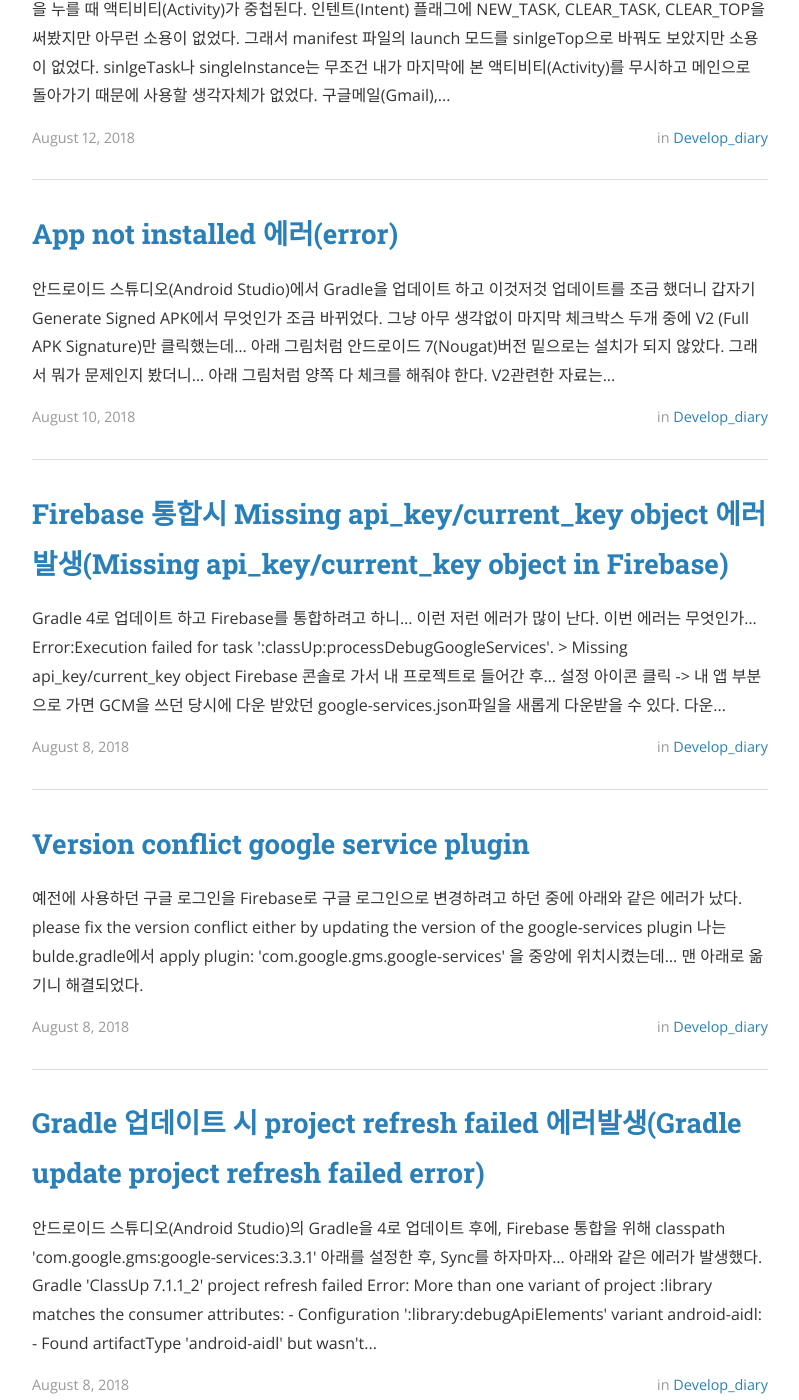
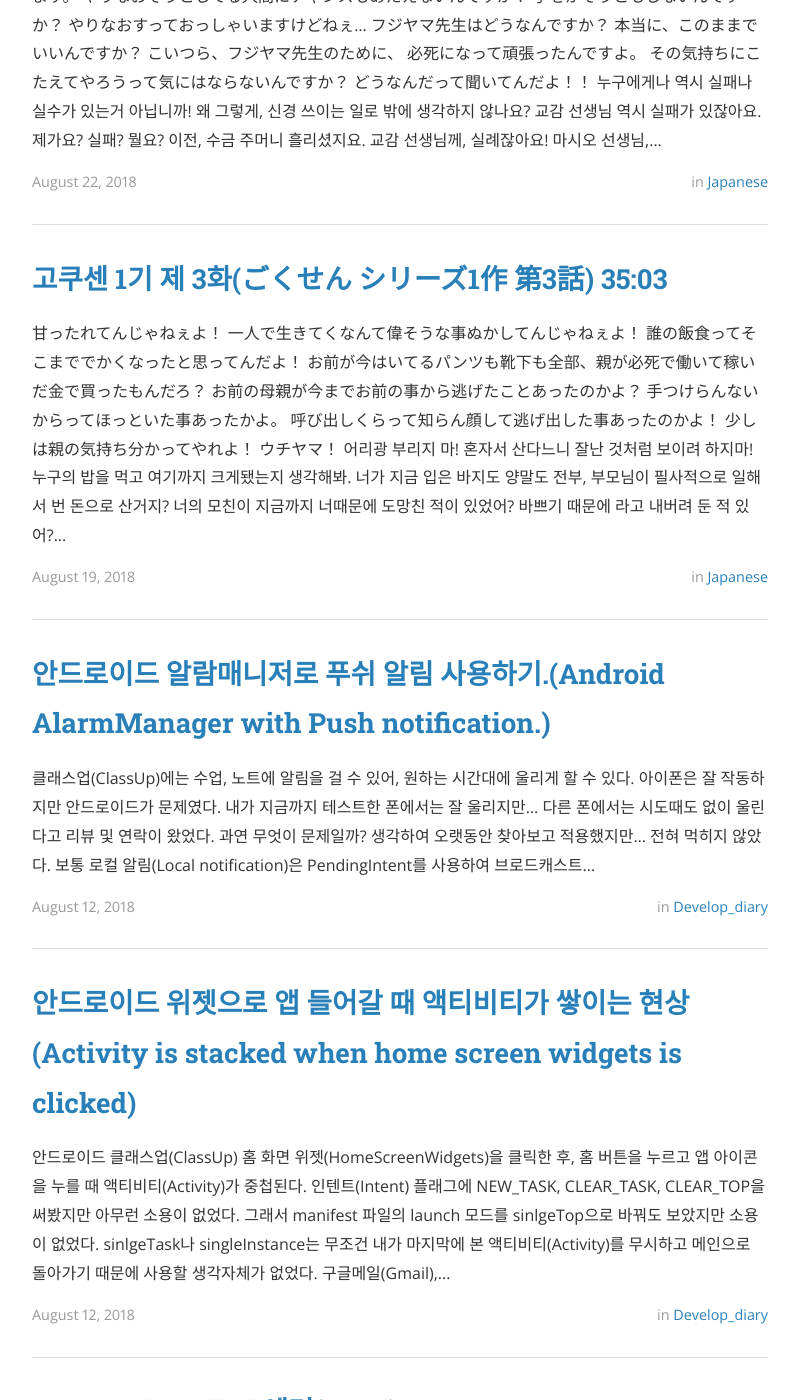
Before and after one commit to myksb1223/myksb1223.github.io, a Jekyll site: the page built from index.html, in a window 1280 px wide and 1400 px high, scrolled down 734 px. Shown: the whole window, without its empty margins (240-1039 px from the left). Built offline with Jekyll 4.4.1, drawn with Linux system fonts in a browser that asks for light colours; nearby versions of some CDN libraries; the list of posts is cut into pages by our own code; some of the changed text lies outside the part shown.

Commit message:
Add new post

```diff
--- /dev/null
+++ b/_posts/2018-08-19-Android-alarm-with-notification.md
@@ -0,0 +1,31 @@
+---
+layout: post
+title:  "안드로이드 알람매니저로 푸쉬 알림 사용하기.(Android AlarmManager with Push notification.)"
+date:   2018-08-12 03:43:00
+author: Seungbeom Kim
+categories: develop_diary
+tags: 클래스업 ClassUp 안드로이드 Android 알람매니저 AlarmManager 알림 Notification
+sitemap :
+  changefreq : daily
+  priority : 1.0
+---
+
+**클래스업(ClassUp)**에는 수업, 노트에 알림을 걸 수 있어, 원하는 시간대에 울리게 할 수 있다. 아이폰은 잘 작동하지만 안드로이드가 문제였다. 내가 지금까지 테스트한 폰에서는 잘 울리지만... 다른 폰에서는 시도때도 없이 울린다고 리뷰 및 연락이 왔었다.
+
+과연 무엇이 문제일까? 생각하여 오랫동안 찾아보고 적용했지만... 전혀 먹히지 않았다.
+
+보통 로컬 알림(Local notification)은 PendingIntent를 사용하여 브로드캐스트 및 서비스를 이용할 것이다. 나 역시 그렇게 해왔다. 그리고 한 번에 10개, 20개의 PendingIntent를 생성해서 알람매니저(AlarmManager)에 등록했다. 아마 문제는 여기에 있을 거라고 생각한다.
+
+결국 **구글캘린더** 소스를 분석했다. 보자마자 뜨헉... 했다. 도대체 어떻게 분석해야할까...? 막막했다. 어찌나 코드가 정교하게 쓰여있던지 정말 보기 힘들었다.
+
+대충 구조를 파악하면 아래와 같다.
+
+<img src="{{ site.baseurl }}/assets/develop_diary/google_calendar_alarm.png" title="Android alarm 1" class="post-image">
+
+이렇게 분석했는데... [링크](https://developer.android.com/guide/topics/providers/calendar-provider)로 가면 구조를 바로 알 수 있다.
+
+**클래스업(ClassUp)**에 어떻게 적용시켜야 할까? 고민하였다. 아래와 같이 적용하였다.
+
+<img src="{{ site.baseurl }}/assets/develop_diary/classup_alarm.png" title="Android alarm 2" class="post-image">
+
+일단 테스트 중인데, 이렇게 하면 정말 완벽한 알림 구조가 될 것 같다. 역시 다른 사람의 코드를 분석하는 것은 정말 큰 도움이 된다.
--- /dev/null
+++ b/_posts/2018-08-19-gokusen-season-1-3.md
@@ -0,0 +1,61 @@
+---
+layout: post
+title:  "고쿠센 1기 제 3화(ごくせん シリーズ1作 第3話) 35:03"
+date:   2018-08-19 02:29:00
+author: Seungbeom Kim
+categories: japanese
+tags: 고쿠센 고쿠센1기 고쿠센3화 고쿠센1기3화 ごくせん ごくせん第3話 ごくせんシリーズ1作第3話 일본드라마 일드 dramaofjapan 일본어공부
+sitemap :
+  changefreq : weekly
+  priority : 0.5
+---
+
+<img src="{{ site.baseurl }}/assets/japanese/gokusen_season_1_3.PNG" title="Gokusen season1 ep3" class="post-image">
+
+甘ったれてんじゃねぇよ！<br>
+一人で生きてくなんて偉そうな事ぬかしてんじゃねぇよ！<br>
+誰の飯食ってそこまででかくなったと思ってんだよ！<br>
+お前が今はいてるパンツも靴下も全部、親が必死で働いて稼いだ金で買ったもんだろ？<br>
+お前の母親が今までお前の事から逃げたことあったのかよ？<br>
+手つけらんないからってほっといた事あったかよ。<br>
+呼び出しくらって知らん顔して逃げ出した事あったのかよ！<br>
+少しは親の気持ち分かってやれよ！<br>
+ウチヤマ！
+
+어리광 부리지 마!<br>
+혼자서 산다느니 잘난 것처럼 보이려 하지마!<br>
+누구의 밥을 먹고 여기까지 크게됐는지 생각해봐.<br>
+너가 지금 입은 바지도 양말도 전부, 부모님이 필사적으로 일해서 번 돈으로 산거지?<br>
+너의 모친이 지금까지 너때문에 도망친 적이 있었어?<br>
+바쁘기 때문에 라고 내버려 둔 적 있어?<br>
+호출받았을 때, 모른체 하고 도망친 적 있었냐고!<br>
+조금은 부모님의 기분을 알아주라고!<br>
+우치야마!
+
+히라가나(ひらがな) : あまったれてんじゃねぇよ！<br>
+ひとりでいきてくなんてえらそうことぬかしてんじゃねぇよ！<br>
+だれのめしくってそこまででかくなったと思ってんだよ！<br>
+おまえがいまはいてるパンツもくつしたもぜんぶ、おやがひっしではたらいてかせいだかねでかったもんだろ？<br>
+おまえのははおやがいままでおまえのことからにげたことがあったのかよ？<br>
+てつけらんないからってほっといたことがあったかよ。<br>
+よびだしくらってしらんかおしてにげだしたことがあったのかよ！<br>
+すこしはおやのきもちわかってやれよ！<br>
+ウチヤマ！
+
+한국어 발음(韓国語 発音) : 오맛타레텐쟈네에요!<br>
+히토리데이키테쿠난테에라소우코토누카시텐쟈네에요!<br>
+다레노메시쿳테소코마데데카쿠낫타토오못텐다요!<br>
+오마에가이마와이테루판츠모쿠츠시타모젠부, 오야가힛시데하타라이테카세이다카네데캇타몬다로?<br>
+오마에노하하오야가이마마데오마에노코토카라니게타코토가앗타노카요?<br>
+테츠케란나이카랏테홋토이타코토가앗타카요.<br>
+요비다시쿠랏테시란카오시테니게다시타코토가앗타노카요!<br>
+스코시와오여노키모치와캇테야레요!<br>
+우치야마!
+
+일본 드라마를 매일 보는데 하루에 한 단어 또는 한 문장만 알아가도 정말 엄청난 것이라고 생각한다.
+앞에서는 따라 쓸 필요도 없다... 라고 했지만 딕테이션을 하면서 자동적으로 나는 쓰기나 읽기가 같이 공부되는 느낌이 든다. 일단 아직은 하나라도 더 듣는 것이 목표다.
+
+나중에 듣고 말하는 것... 즉, 원어민과 대화가 잘 되면... 그 때 쓰고 읽는 것 공부하려고 한다.
+역시나 사람의 욕심은 끝이 없다... 점점 길어지고 있다..ㅠㅠ
+
+instagram : [dramaofjapan](https://www.instagram.com/p/Bk8Efj_DdiY/?taken-by=dramaofjapan)
--- /dev/null
+++ b/_posts/2018-08-22-gokusen-season-1-4.md
@@ -0,0 +1,98 @@
+---
+layout: post
+title:  "고쿠센 1기 제 4화(ごくせん シリーズ1作 第4話) 40:14"
+date:   2018-08-22 04:02:00
+author: Seungbeom Kim
+categories: japanese
+tags: 고쿠센 고쿠센1기 고쿠센4화 고쿠센1기4화 ごくせん ごくせん第4話 ごくせんシリーズ1作第4話 일본드라마 일드 dramaofjapan 일본어공부
+sitemap :
+  changefreq : weekly
+  priority : 0.5
+---
+
+<img src="{{ site.baseurl }}/assets/japanese/gokusen_season_1_4.PNG" title="Gokusen season1 ep4" class="post-image">
+
+誰にだって失敗や間違いはあるじゃないですか！<br>
+なんでそうやって、気にしてる事しか考えられないんですか？<br>
+教頭にだって失敗はあるでしょ？<br>
+私が？失敗？何を？<br>
+以前、集金袋落としましたね。<br>
+教頭に失礼じゃないか！<br>
+マシオ先生。社会の窓が全開です。<br>
+皆失敗はするんです。<br>
+でも、ノダはちゃんとわび入れてやりなおそうとしてるじゃないですか！<br>
+フジヤマ先生だって、自分が間違ってたって分かってます。<br>
+やりなおそうとしてる人間にチャンスもあたえないんですか？<br>
+手をかそうともしないんですか？<br>
+やりなおすっておっしゃいますけどねぇ...<br>
+フジヤマ先生はどうなんですか？<br>
+本当に、このままでいいんですか？<br>
+こいつら、フジヤマ先生のために、<br>
+必死になって頑張ったんですよ。<br>
+その気持ちにこたえてやろうって気にはならないんですか？<br>
+どうなんだって聞いてんだよ！！
+
+누구에게나 역시 실패나 실수가 있는거 아닙니까!<br>
+왜 그렇게, 신경 쓰이는 일로 밖에 생각하지 않나요?<br>
+교감 선생님 역시 실패가 있잖아요.<br>
+제가요? 실패? 뭘요?<br>
+이전, 수금 주머니 흘리셨지요.<br>
+교감 선생님께, 실례잖아요!<br>
+마시오 선생님, 남대문이 열려있어요.<br>
+모두 실패는 하는 겁니다.<br>
+하지만 노다는 제대로 사과하고 다시 시작하려고 하고 있지 않습니까?<br>
+후지야마 선생님도 역시 자신이 잘못한 것 또한 알고 있습니다.<br>
+다시 시작하려고 하는 사람에게 찬스도 주지 않는 건가요?<br>
+도와주려고도 하지 않는 건가요?<br>
+다시 시작하다 라는 말씀이라고 하면...<br>
+후지야마 선생님은 어때요?<br>
+정말로 이대로 괜찮으신 거에요?<br>
+이녀석들 후지야마 선생님을 위해서 필사적으로 열심히 했다구요.<br>
+그런 기분에 답해줘야 한다는 생각 안드세요?<br>
+어떠냐고 묻고 있어!!
+
+히라가나(ひらがな) : だれにだってしっぱいやまちがいはあるじゃないですか！<br>
+なんでそうやって、きにしてることしかかんがえられないんですか？<br>
+きょうとうにだってしっばいはあるでしょ？<br>
+わたしか？しっぱい？なにを？<br>
+いぜん、しゅうきんぶくろおとしましたね。<br>
+きょうとうにしつれいじゃないか！<br>
+マシオせんせい、しゃかいのまどがぜんかいです。<br>
+みんながしっぱいはするんです。<br>
+でも、ノダはちゃんとわびいれてやりなおそうとしてるじゃないですか？<br>
+フジヤマせんせいだって、じぶんがまちがってだってわかってます。<br>
+やりなおそうとしてるにんげんにチャンスもあたえないんですか？<br>
+てをかそうともしないんですか？<br>
+やりなおすっておっしゃいますけどねぇ...<br>
+フジヤマせんせいはどうなんですか？<br>
+ほんとに、このままでいいんですか？<br>
+こいつら、フジヤマせんせいのために、ひっしになってがんばったんですよ。<br>
+そのきもちにこたえてやろうってきにはならないんですか？<br>
+どうなんだってきいてんだよ！！
+
+한국어 발음(韓国語 発音) : 다레니닷테싯파이야마치가이와아루쟈나이데스카!
+난데소우얏테, 키니시테루코토시카칸가에레나인데스카?
+쿄우토우니닷테싯파이와아루데쇼?
+와타시가? 싯파이? 나니오?
+이젠, 슈우킨부쿠로아토시마시타네.
+쿄우토우니시츠레이쟈나이카!
+마시오센세이, 샤커이노마도가센카이데스.
+민나가싯파이와아룬데스.
+데모, 노다와챤토와비이레테야리나오소우토시테쟈나이데스카?
+후지야마센세이닷테, 지분가마치갓테닷테와캇테마스.
+야리나오소우토시테루닌겐니챤스모아타에나인데스카?
+테오카소우토모시나인데스카?
+야리나오슷테옷샤이마스케도네에...
+후지야마센세이와토우난데스카?
+혼토니, 코노마마데이인데스카?
+코이츠라, 후지야마센세이노타메니, 힛시니낫테간밧탄데스요.
+코노키모치니코타에테야로웃테키니와나라나인데스카?
+도우난닷테키이텐다요!!
+
+일본 드라마를 매일 보는데 하루에 한 단어 또는 한 문장만 알아가도 정말 엄청난 것이라고 생각한다.
+앞에서는 따라 쓸 필요도 없다... 라고 했지만 딕테이션을 하면서 자동적으로 나는 쓰기나 읽기가 같이 공부되는 느낌이 든다. 일단 아직은 하나라도 더 듣는 것이 목표다.
+
+나중에 듣고 말하는 것... 즉, 원어민과 대화가 잘 되면... 그 때 쓰고 읽는 것 공부하려고 한다.
+역시나 사람의 욕심은 끝이 없다... 점점 길어지고 있다..ㅠㅠ
+
+instagram : [dramaofjapan](https://www.instagram.com/p/Bk-rVuAjLOI/?taken-by=dramaofjapan)
```
Also changed, not shown: _posts/2018-08-12-gokusen-season-1-2.md (+8 -2 lines), assets/develop_diary/classup_alarm.PNG (added), assets/develop_diary/google_calendar_alarm.PNG (added).
